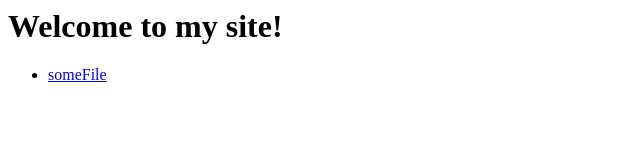
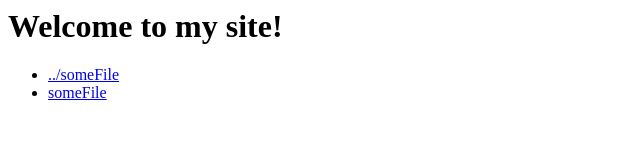
Before and after one commit to Mishkun/themishkun-techblog-2, a plain HTML site: page index.html in a window 1280 px wide. Shown: the whole page, without its empty margins (0-640 px from the left). Drawn offline with Linux system fonts and the light colour scheme.

Commit message:
Add subdirs handling for an index

```diff
--- a/index.html
+++ b/index.html
@@ -6,7 +6,8 @@
   <body>
     <h1>Welcome to my site!</h1>
     <ul>
-      <li><a href="blog/someFile.html">someFile</a></li>
+      <li><a href="../someFile.html">../someFile</a></li>
+      <li><a href="someFile.html">someFile</a></li>
     </ul>
   </body>
 </html>
```
